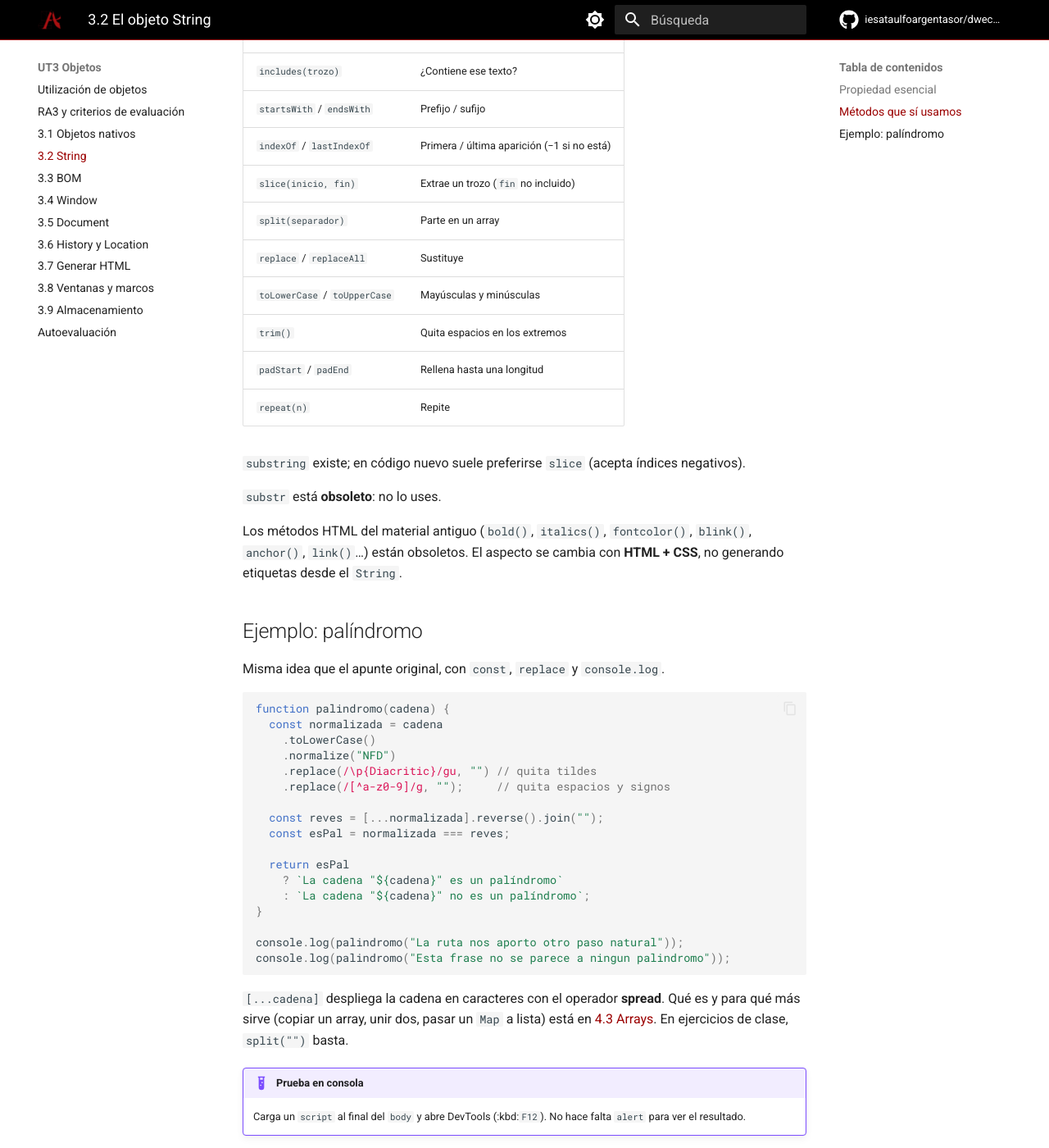
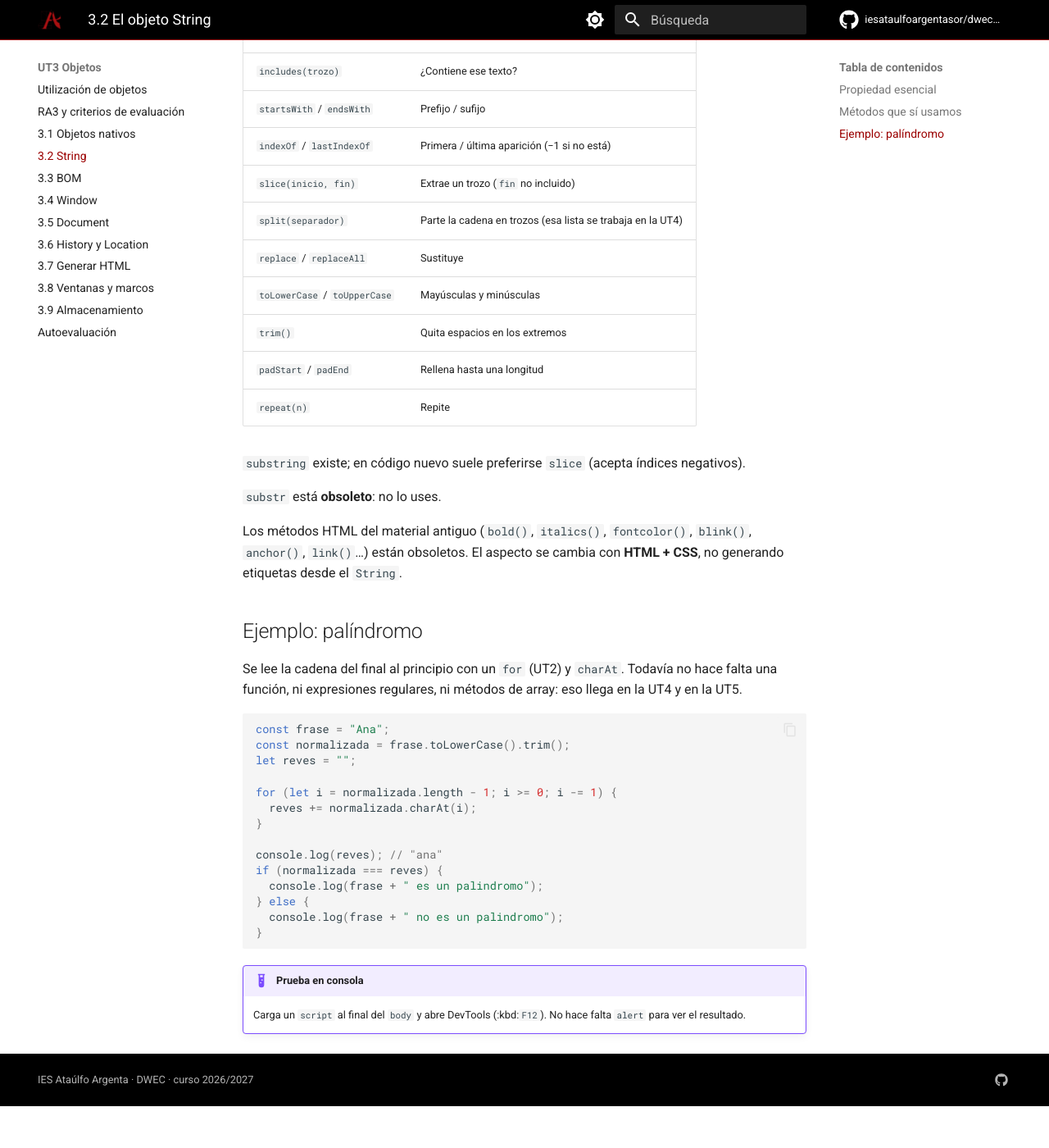
Before and after one commit to iesataulfoargentasor/dwec_2026_2027, an MkDocs documentation site: the page built from docs/ut3/string.md, in a window 1280 px wide and 1400 px high, scrolled down 711 px. Shown: the whole window at 82% size. Built offline with MkDocs 1.6.1 and Material for MkDocs 9.7.7, drawn with Linux system fonts in a browser that asks for light colours; comment, search, counter and statistics services are not loaded; after the commit the page ends 2059 px from its top, so only the background shows below that.

Commit message:
Simplificar los ejemplos de Date y String en la UT3 para no usar lo que se explica después.
Co-authored-by: Cursor <cursoragent@cursor.com>

````diff
--- a/docs/ut3/string.md
+++ b/docs/ut3/string.md
@@ -30,7 +30,7 @@ console.log(txt.length); // 4
 | `startsWith` / `endsWith` | Prefijo / sufijo |
 | `indexOf` / `lastIndexOf` | Primera / última aparición (−1 si no está) |
 | `slice(inicio, fin)` | Extrae un trozo (`fin` no incluido) |
-| `split(separador)` | Parte en un array |
+| `split(separador)` | Parte la cadena en trozos (esa lista se trabaja en la UT4) |
 | `replace` / `replaceAll` | Sustituye |
 | `toLowerCase` / `toUpperCase` | Mayúsculas y minúsculas |
 | `trim()` | Quita espacios en los extremos |
@@ -45,29 +45,24 @@ Los métodos HTML del material antiguo (`bold()`, `italics()`, `fontcolor()`, `b
 
 ## Ejemplo: palíndromo
 
-Misma idea que el apunte original, con `const`, `replace` y `console.log`.
+Se lee la cadena del final al principio con un `for` (UT2) y `charAt`. Todavía no hace falta una función, ni expresiones regulares, ni métodos de array: eso llega en la UT4 y en la UT5.
 
 ```javascript
-function palindromo(cadena) {
-  const normalizada = cadena
-    .toLowerCase()
-    .normalize("NFD")
-    .replace(/\p{Diacritic}/gu, "") // quita tildes
-    .replace(/[^a-z0-9]/g, "");     // quita espacios y signos
+const frase = "Ana";
+const normalizada = frase.toLowerCase().trim();
+let reves = "";
 
-  const reves = [...normalizada].reverse().join("");
-  const esPal = normalizada === reves;
-
-  return esPal
-    ? `La cadena "${cadena}" es un palíndromo`
-    : `La cadena "${cadena}" no es un palíndromo`;
+for (let i = normalizada.length - 1; i >= 0; i -= 1) {
+  reves += normalizada.charAt(i);
 }
 
-console.log(palindromo("La ruta nos aporto otro paso natural"));
-console.log(palindromo("Esta frase no se parece a ningun palindromo"));
+console.log(reves); // "ana"
+if (normalizada === reves) {
+  console.log(frase + " es un palindromo");
+} else {
+  console.log(frase + " no es un palindromo");
+}
 ```
-
-`[...cadena]` despliega la cadena en caracteres con el operador **spread**. Qué es y para qué más sirve (copiar un array, unir dos, pasar un `Map` a lista) está en [4.3 Arrays](../ut4/arrays.md). En ejercicios de clase, `split("")` basta.
 
 !!! example "Prueba en consola"
     Carga un `script` al final del `body` y abre DevTools (:kbd:`F12`). No hace falta `alert` para ver el resultado.
````
Also changed, not shown: docs/ut3/objetos-nativos.md (+10 -23 lines), docs/ut4/arrays.md (+1 -1 lines), 1 other file.
